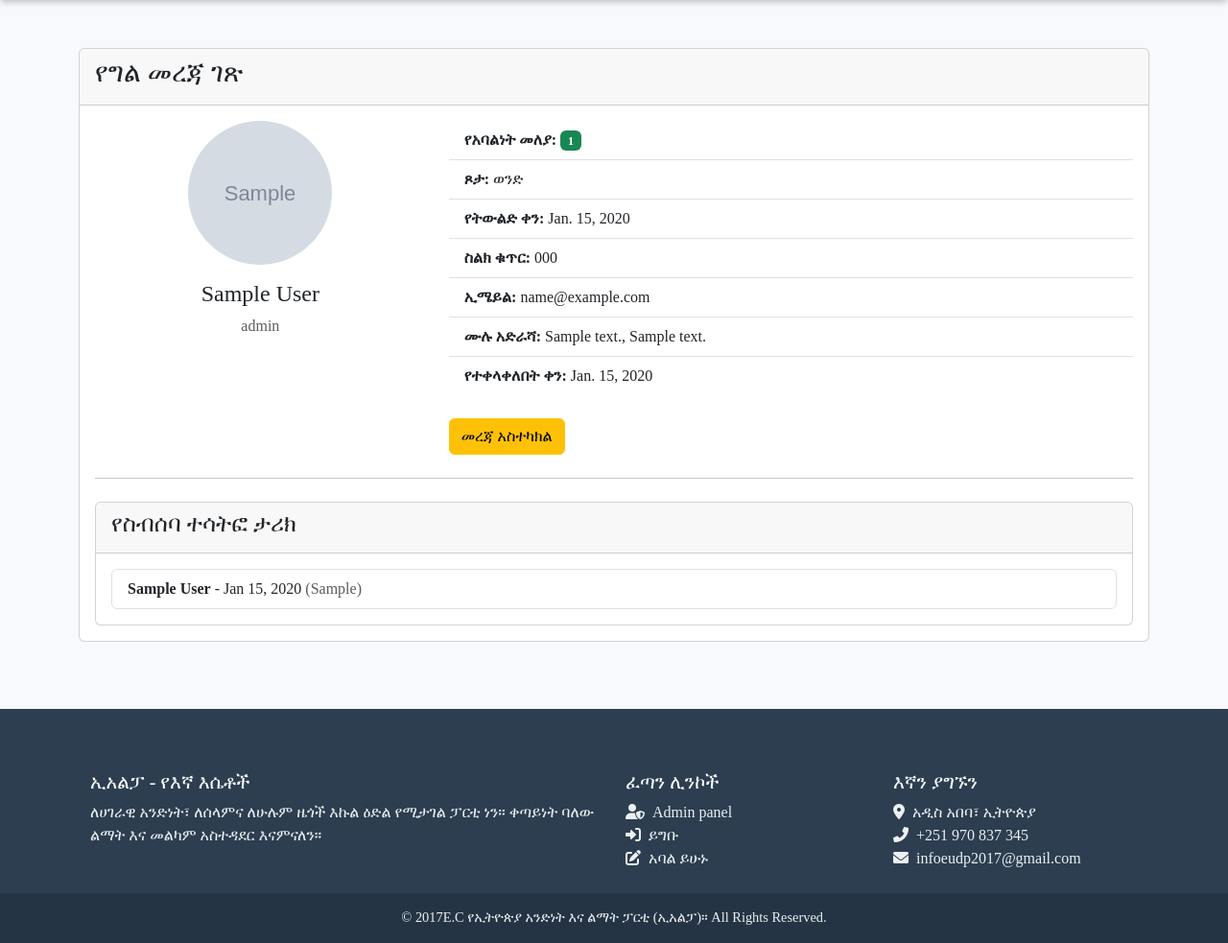
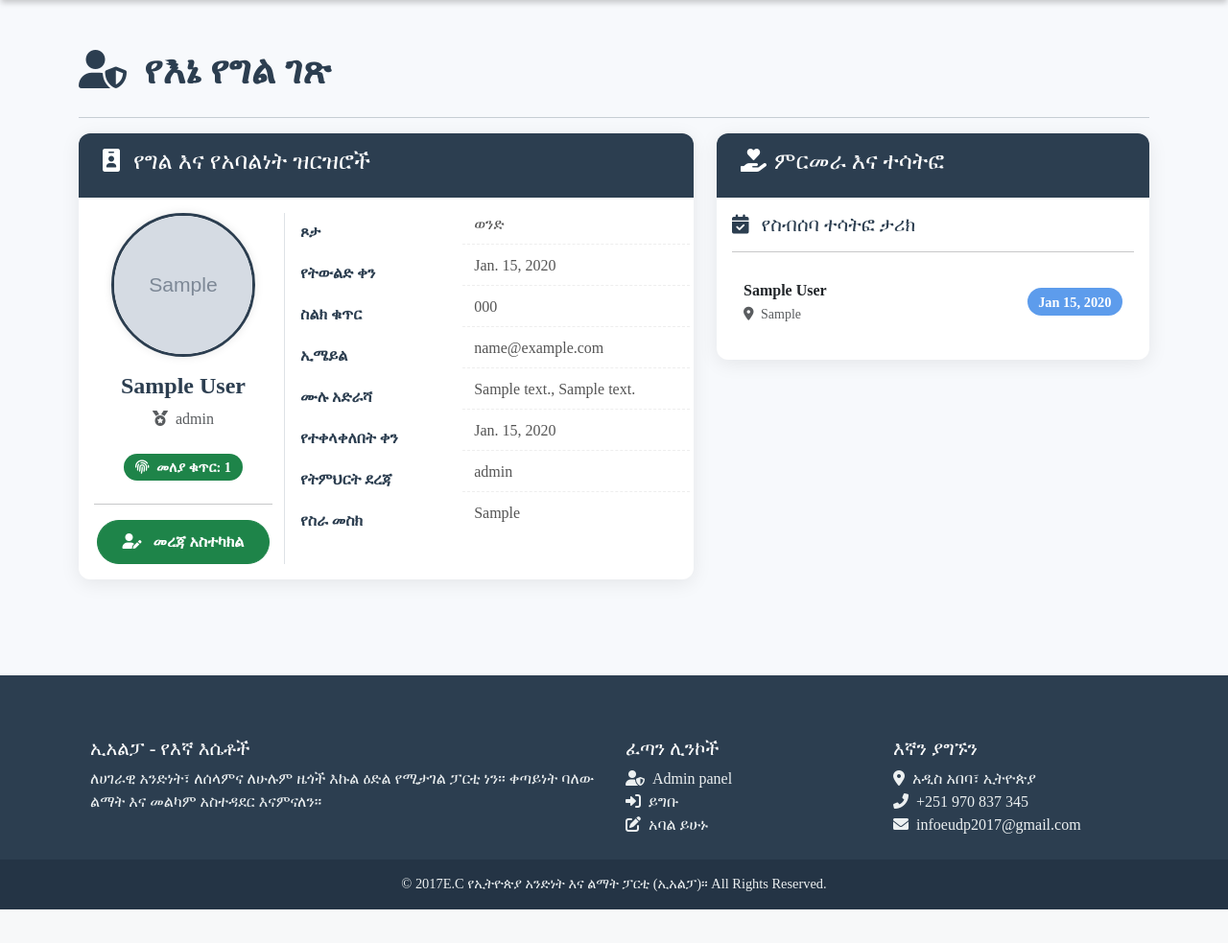
Before and after one commit to eudp-admin/eudp-members-Statistics, a Django app: page /app/profile/ in a window 1280 px wide. Shown: the part 70-1053 px from the top of the page at 96% size. After the commit the page ends 1018 px from the top, so only its background shows below. Run offline with Django 5.2, Linux system fonts and the light colour scheme; a user stored in the database is signed in; tables that the repository leaves empty hold one stand-in row (values such as "Sample post"); grey boxes marked "Sample" are stand-in pictures; some web fonts are replaced.

Commit message:
Update profile.html

```diff
--- a/members/templates/members/profile.html
+++ b/members/templates/members/profile.html
@@ -3,58 +3,191 @@
 {% block title %}የግል ገጽ - {{ member.full_name }}{% endblock %}
 
 {% block content %}
-    <div class="card">
-        <div class="card-header">
-            <h3>የግል መረጃ ገጽ</h3>
+<style>
+    /* ከቤዝ ቴምፕሌት ላይ ያሉትን ቀለሞች መጠቀም */
+    :root {
+        --party-dark-bg: #2c3e50; /* ለርዕስ እና ጠንካራ ጽሑፍ */
+        --party-primary-color: #1e8449; /* አረንጓዴ (ለዋና አዝራርና ባጅ) */
+        --party-secondary-color: #176638;
+        --party-background: #f7f9fc; /* ለንጹህ ዳራ */
+    }
+
+    /* አጠቃላይ የካርድ ዘይቤ (Professional Look) */
+    .card-modern {
+        border: none;
+        border-radius: 12px;
+        box-shadow: 0 4px 20px rgba(0, 0, 0, 0.08);
+        overflow: hidden;
+        margin-bottom: 30px;
+    }
+
+    /* የካርድ ራስጌ ዘይቤ */
+    .card-header-styled {
+        background-color: var(--party-dark-bg);
+        color: white;
+        padding: 15px 25px;
+        font-weight: 600;
+        border-bottom: none;
+    }
+
+    /* የፎቶ ቦታ */
+    .profile-photo {
+        width: 150px;
+        height: 150px;
+        object-fit: cover;
+        border: 3px solid var(--party-dark-bg); /* ጥቁር/ሰማያዊ ቀለበት */
+        box-shadow: 0 0 10px rgba(0, 0, 0, 0.1);
+    }
+
+    /* የመረጃ ዝርዝር ዘይቤ (Clean Definition List) */
+    .info-list dt {
+        font-weight: 700;
+        color: var(--party-dark-bg);
+        padding: 8px 0;
+    }
+    .info-list dd {
+        margin-bottom: 10px;
+        color: #555;
+        font-size: 1rem;
+        border-bottom: 1px dashed #eee;
+        padding-bottom: 8px;
+    }
+    .info-list dd:last-child {
+        border-bottom: none;
+    }
+
+    /* ባጅ ማስተካከያ */
+    .badge-primary-custom {
+        background-color: var(--party-primary-color) !important;
+        font-size: 0.9rem;
+        padding: 0.5em 0.8em;
+        border-radius: 50px;
+    }
+
+    /* የአዝራር ዘይቤ */
+    .btn-edit {
+        background-color: var(--party-primary-color);
+        border-color: var(--party-primary-color);
+        color: white;
+        font-weight: 600;
+        border-radius: 50px;
+        padding: 10px 25px;
+        transition: all 0.3s;
+    }
+    .btn-edit:hover {
+        background-color: var(--party-secondary-color);
+        border-color: var(--party-secondary-color);
+    }
+
+    /* የስብሰባ ዝርዝር */
+    .list-group-item-meeting {
+        border-left: 3px solid var(--party-primary-color);
+        margin-bottom: 8px;
+        border-radius: 4px;
+        padding: 12px;
+        background-color: #fff;
+    }
+</style>
+
+<h1 class="mb-4" style="color: var(--party-dark-bg); font-weight: 700;">
+    <i class="fas fa-user-shield me-2"></i> የእኔ የግል ገጽ
+</h1>
+<hr>
+
+<div class="row">
+    <div class="col-lg-7">
+        <div class="card card-modern">
+            <div class="card-header card-header-styled">
+                <h4><i class="fas fa-id-badge me-2"></i> የግል እና የአባልነት ዝርዝሮች</h4>
             </div>
             <div class="card-body">
+                <div class="row">
+                    <div class="col-md-4 text-center border-end mb-4 mb-md-0">
+                        {% if member.photo %}
+                            <img src="{{ member.photo.url }}" alt="{{ member.full_name }}" class="img-fluid rounded-circle mb-3 profile-photo">
+                        {% else %}
+                            <div class="mb-3 d-inline-block p-4 bg-light rounded-circle border border-dark">
+                                <i class="fas fa-user-alt fa-3x text-muted"></i>
+                            </div>
+                        {% endif %}
+                        <h4 class="card-title" style="color: var(--party-dark-bg); font-weight: 600;">{{ member.full_name }}</h4>
+                        <p class="text-muted"><i class="fas fa-medal me-1"></i> {{ member.party_role|default:"የፓርቲ አባል" }}</p>
 
-            <div class="row">
-                <div class="col-md-4 text-center">
-                    {% if member.photo %}
-                        <img src="{{ member.photo.url }}" alt="{{ member.full_name }}" class="img-fluid rounded-circle mb-3" style="width: 150px; height: 150px; object-fit: cover;">
-                    {% else %}
-                        <p>ፎቶ የለም</p>
+                        <span class="badge badge-primary-custom mt-2">
+                            <i class="fas fa-fingerprint me-1"></i> መለያ ቁጥር: {{ member.membership_id }}
+                        </span>
+
+                        <hr class="mt-4">
+                        <a href="{% url 'profile_update' %}" class="btn btn-edit">
+                            <i class="fas fa-user-edit me-2"></i> መረጃ አስተካክል
+                        </a>
+                    </div>
+
+                    <div class="col-md-8">
+                        <dl class="row info-list ps-3">
+                            <dt class="col-sm-5">ጾታ</dt>
+                            <dd class="col-sm-7">{{ member.get_gender_display }}</dd>
+
+                            <dt class="col-sm-5">የትውልድ ቀን</dt>
+                            <dd class="col-sm-7">{{ member.date_of_birth }}</dd>
+
+                            <dt class="col-sm-5">ስልክ ቁጥር</dt>
+                            <dd class="col-sm-7">{{ member.phone_number }}</dd>
+
+                            {% if member.email %}
+                            <dt class="col-sm-5">ኢሜይል</dt>
+                            <dd class="col-sm-7">{{ member.email }}</dd>
                             {% endif %}
-                    <h4 class="card-title">{{ member.full_name }}</h4>
-                    <p class="text-muted">{{ member.party_role|default:"አባል" }}</p>
-                </div>
-                <div class="col-md-8">
-                    <ul class="list-group list-group-flush">
-                        <li class="list-group-item"><strong>የአባልነት መለያ:</strong> <span class="badge bg-success">{{ member.membership_id }}</span></li>
-                        <li class="list-group-item"><strong>ጾታ:</strong> {{ member.get_gender_display }}</li>
-                        <li class="list-group-item"><strong>የትውልድ ቀን:</strong> {{ member.date_of_birth }}</li>
-                        <li class="list-group-item"><strong>ስልክ ቁጥር:</strong> {{ member.phone_number }}</li>
-                        {% if member.email %}<li class="list-group-item"><strong>ኢሜይል:</strong> {{ member.email }}</li>{% endif %}
-                        <li class="list-group-item"><strong>ሙሉ አድራሻ:</strong> {{ member.address_region }}, {{ member.address_woreda }}</li>
-                        <li class="list-group-item"><strong>የተቀላቀለበት ቀን:</strong> {{ member.join_date }}</li>
-                    </ul>
-                    <a href="{% url 'profile_update' %}" class="btn btn-warning mt-4">መረጃ አስተካክል</a>
+
+                            <dt class="col-sm-5">ሙሉ አድራሻ</dt>
+                            <dd class="col-sm-7">{{ member.address_region }}, {{ member.address_woreda }}</dd>
+
+                            <dt class="col-sm-5">የተቀላቀለበት ቀን</dt>
+                            <dd class="col-sm-7">{{ member.join_date }}</dd>
+
+                            {% if member.education_level %}
+                            <dt class="col-sm-5">የትምህርት ደረጃ</dt>
+                            <dd class="col-sm-7">{{ member.education_level }}</dd>
+                            {% endif %}
+
+                            {% if member.profession %}
+                            <dt class="col-sm-5">የስራ መስክ</dt>
+                            <dd class="col-sm-7">{{ member.profession }}</dd>
+                            {% endif %}
+                        </dl>
                     </div>
                 </div>
-            <hr class="mt-4 mb-4">
+            </div>
+        </div>
+    </div>
 
-            <div class="row mt-4">
-                <div class="col-12">
-                    <div class="card">
-                        <div class="card-header">
-                            <h4>የስብሰባ ተሳትፎ ታሪክ</h4>
+    <div class="col-lg-5">
+        <div class="card card-modern">
+            <div class="card-header card-header-styled">
+                <h4><i class="fas fa-hand-holding-heart me-2"></i>ምርመራ እና ተሳትፎ</h4>
             </div>
             <div class="card-body">
-                            <ul class="list-group">
+                <h5 style="color: var(--party-dark-bg);"><i class="fas fa-calendar-check me-2"></i> የስብሰባ ተሳትፎ ታሪክ</h5>
+                <hr>
+                <ul class="list-group list-group-flush">
                     {% for meeting in member.attended_meetings.all %}
-                                <li class="list-group-item">
-                                    <strong>{{ meeting.title }}</strong> - {{ meeting.meeting_date|date:"M d, Y" }}
-                                    <span class="text-muted">({{ meeting.location }})</span>
+                    <li class="list-group-item list-group-item-meeting d-flex justify-content-between align-items-center">
+                        <div>
+                            <strong>{{ meeting.title }}</strong>
+                            <br><span class="text-muted small"><i class="fas fa-map-marker-alt me-1"></i> {{ meeting.location }}</span>
+                        </div>
+                        <span class="badge badge-primary-custom" style="background-color: #5d9cec !important;">
+                            {{ meeting.meeting_date|date:"M d, Y" }}
+                        </span>
                     </li>
                     {% empty %}
-                                <li class="list-group-item text-center">ምንም አይነት የተሳትፎ ታሪክ አልተገኘም።</li>
+                    <li class="list-group-item text-center text-muted py-4">
+                        <i class="fas fa-times-circle me-2"></i> ምንም አይነት የተሳትፎ ታሪክ አልተገኘም።
+                    </li>
                     {% endfor %}
                 </ul>
             </div>
         </div>
     </div>
 </div>
-            </div>
-    </div>
 {% endblock %}
```
Lines whose indentation alone changed are shown as unchanged.
